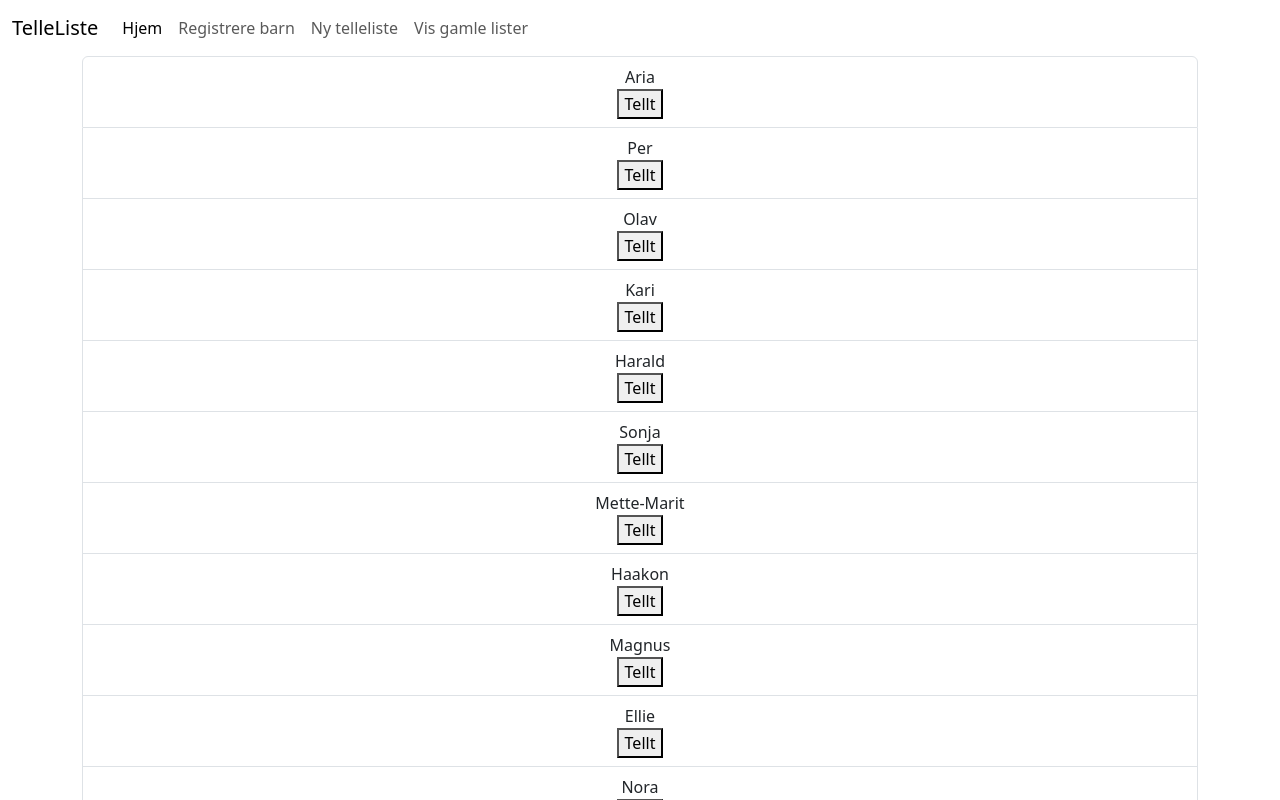
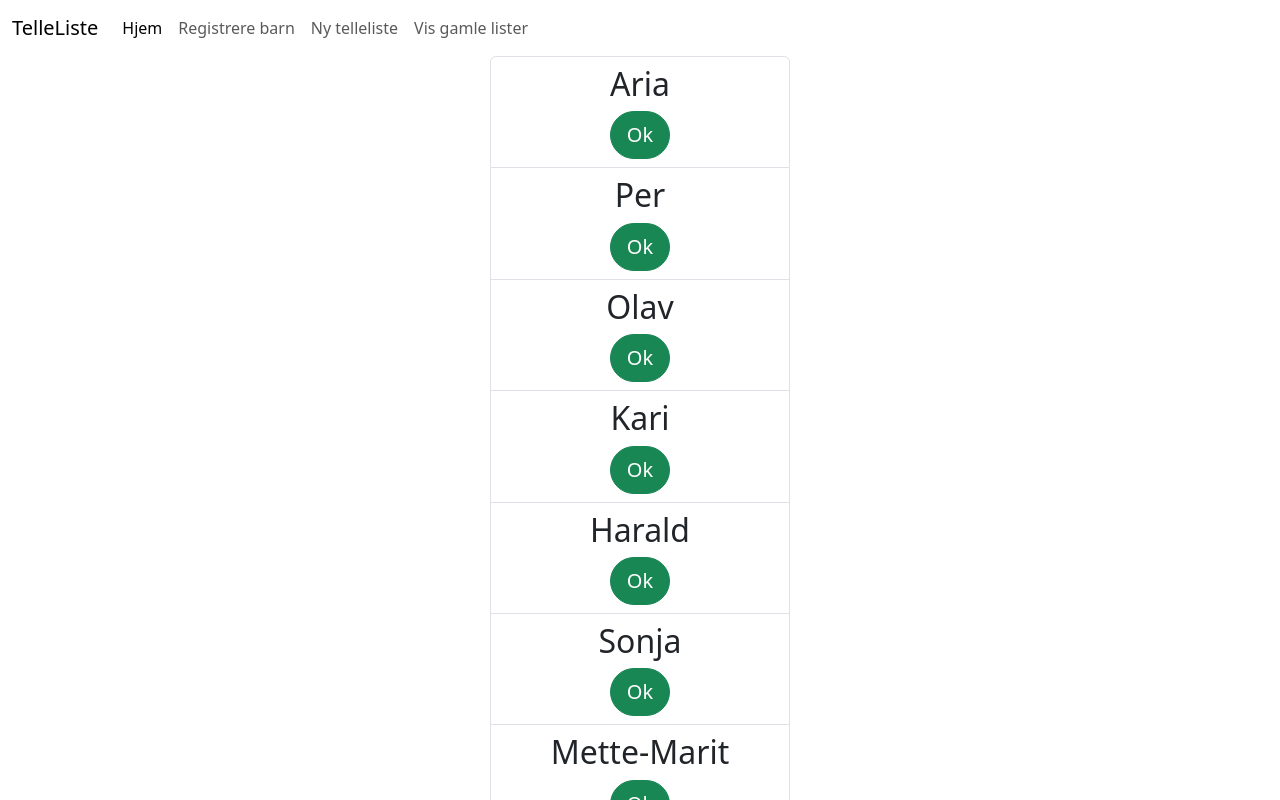
Before and after one commit to torhenningegenes/telleliste, a Next.js app: page /telling/nytelling in a window 1280 px wide. Shown: the top 800 px of the page. Built offline with nearby package versions, Linux system fonts and the light colour scheme.

Commit message:
centered count buttons

```diff
--- a/components/nav.js
+++ b/components/nav.js
@@ -3,7 +3,7 @@ function Nav() {
   const test = "Hello";
   return (
     <nav
-      className="navbar navbar-expand-lg navbar-light bg-body text-dark
+      className="navbar navbar-expand-lg navbar-light bg-body text-dark container-fluid
     "
     >
       <div className="container-fluid">
@@ -24,9 +24,11 @@ function Nav() {
         <div className="collapse navbar-collapse" id="navbarSupportedContent">
           <ul className="navbar-nav me-auto mb-2 mb-lg-0">
             <li className="nav-item">
-              <a className="nav-link active" aria-current="page" href="/">
-                Hjem
-              </a>
+              <Link href={"/"} passHref>
+                <a className="nav-link active" aria-current="page">
+                  Hjem
+                </a>
+              </Link>
             </li>
             <li className="nav-item">
               <Link href={"/reg"} passHref>
--- a/pages/telling/barn.js
+++ b/pages/telling/barn.js
@@ -1,5 +1,9 @@
 function Barn(props) {
-  return <div>{props.navn}</div>;
+  return (
+    <div>
+      <h2>{props.navn}</h2>
+    </div>
+  );
 }
 
 export default Barn;
--- a/pages/telling/nytelling.js
+++ b/pages/telling/nytelling.js
@@ -1,5 +1,6 @@
 import { Fragment } from "react";
 import Barn from "./barn";
+import classes from "./nytelling.module.css";
 
 function NyTelling(props) {
   const barn = [
@@ -18,14 +19,25 @@ function NyTelling(props) {
     { id: 13, navn: "Heidi", tilstede: true },
   ];
 
+  function counted() {
+    console.log("Click");
+
+    return;
+    //Remove from list. use state
+  }
   return (
     <Fragment>
-      <div className="container">
-        <ul className="list-group center">
+      <div className="container ">
+        <ul className="list-group text-center d-flex justify-content-center align-items-center">
           {barn.map((b, i) => (
-            <li className="list-group-item">
-              <Barn key={i} navn={b.navn} />
-              <button>Tellt</button>
+            <li className="list-group-item list-barn" key={b.id}>
+              <Barn navn={b.navn} />
+              <button
+                className="btn btn-lg  btn-success rounded-pill"
+                onClick={counted}
+              >
+                Ok
+              </button>
             </li>
           ))}
         </ul>
--- /dev/null
+++ b/pages/telling/nytelling.module.css
@@ -0,0 +1,4 @@
+.list-barn {
+  width: 100%;
+  background-color: red;
+}
```
